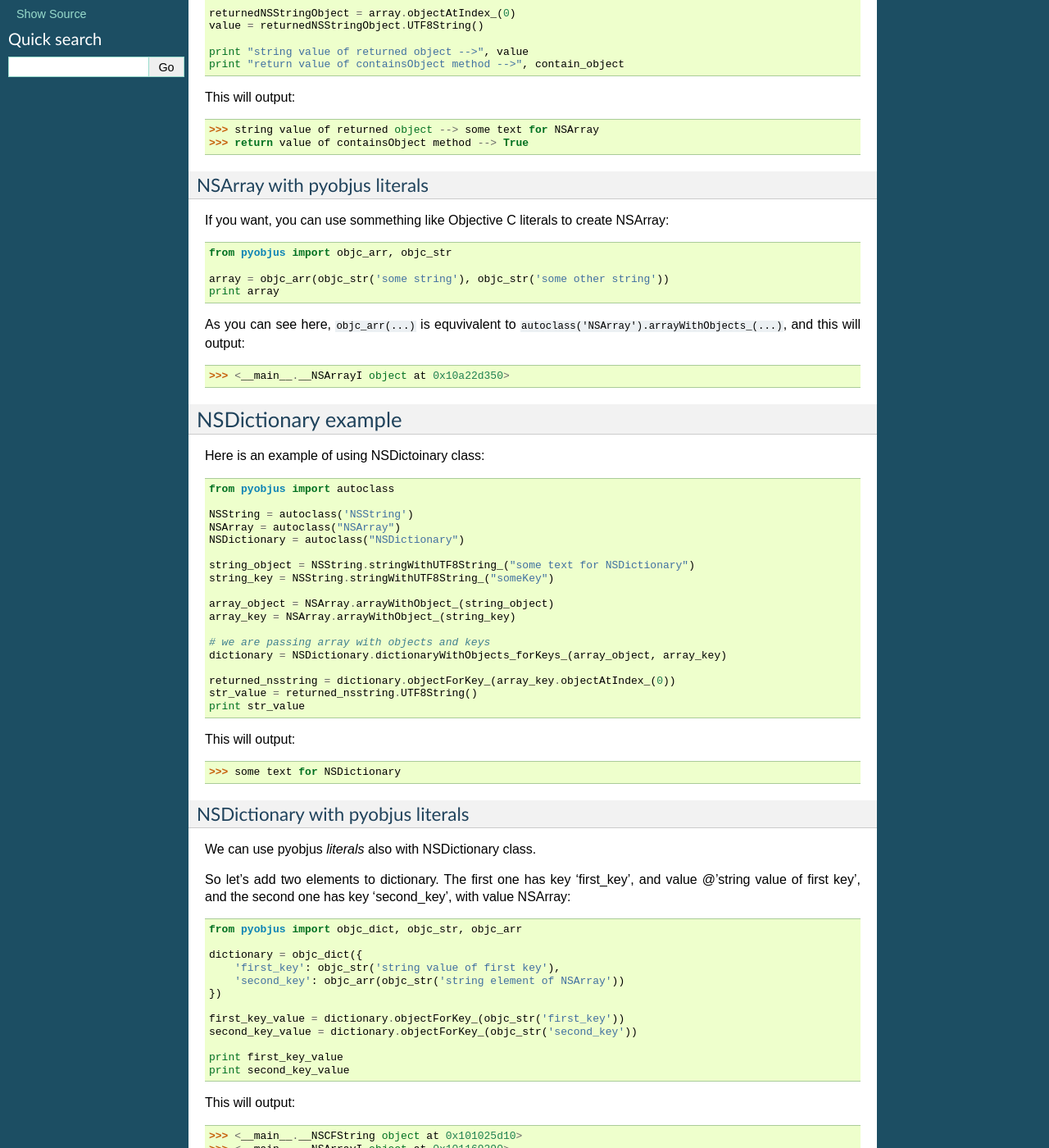
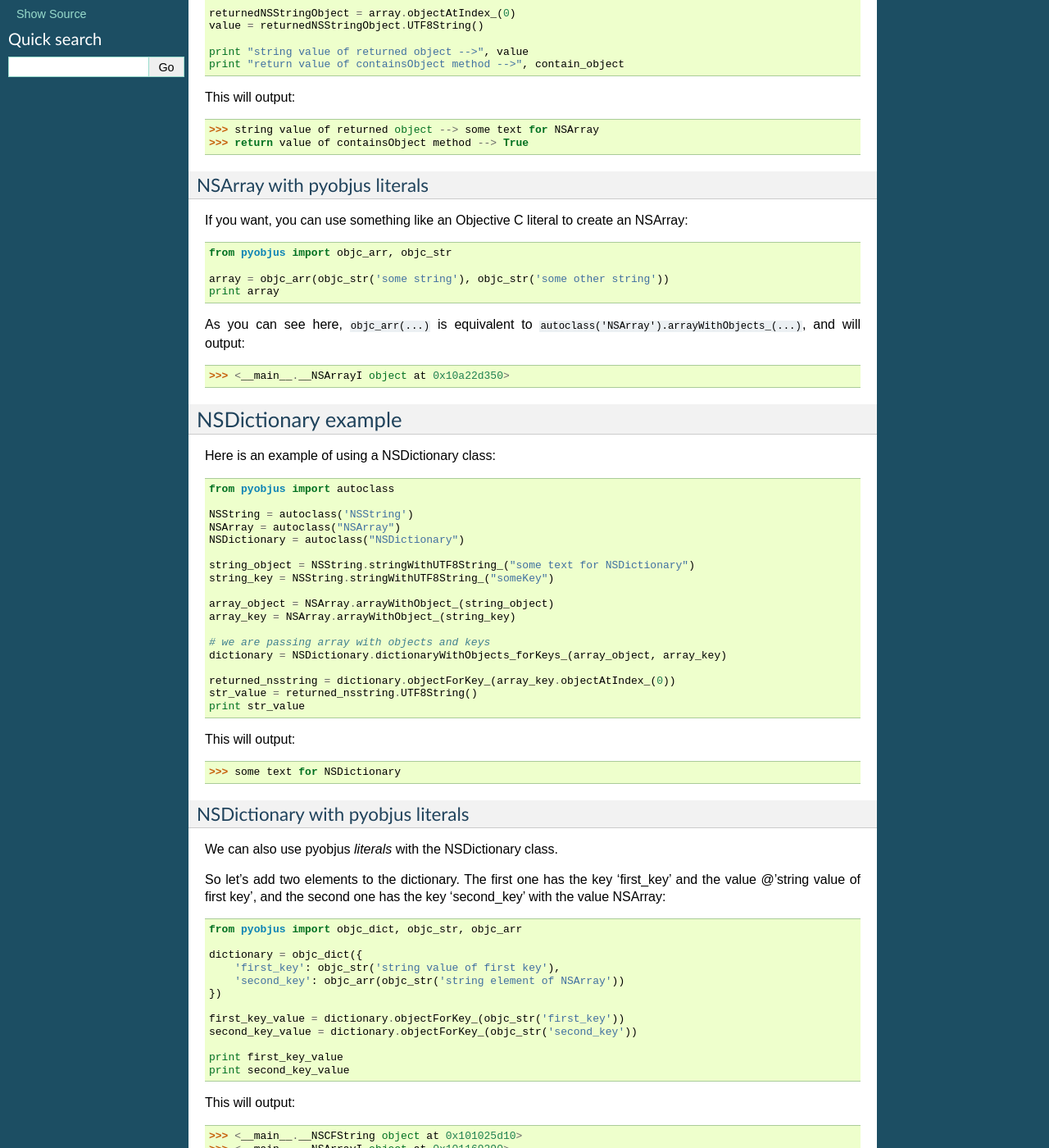
Before and after one commit to kivy/pyobjus, a Sphinx documentation site: the page built from docs/source/foundation_eg.rst, in a window 1280 px wide and 1400 px high, scrolled down 407 px. Shown: the whole window at 82% size. Built offline with Sphinx 7.4.7, drawn with Linux system fonts in a browser that asks for light colours; some of the changed text lies outside the part shown.

Commit message:
doc: grammar teaks to docs/sources/foundation_eg.rst

```diff
--- a/docs/source/foundation_eg.rst
+++ b/docs/source/foundation_eg.rst
@@ -5,12 +5,14 @@ Foundation framework examples
 
 .. module:: pyobjus
 
-This part of the documentation covers examples of using classes from foundation framework.
+This part of the documentation covers examples of using classes from the
+`Foundation framework
+<https://developer.apple.com/library/mac/documentation/Cocoa/Reference/Foundation/ObjC_classic/>`_.
 
 NSArray example
 ---------------
 
-Here is an example of using NSArray class::
+Here is an example of using the NSArray class::
 
     from pyobjus import autoclass
 
@@ -38,22 +40,23 @@ This will output::
 NSArray with pyobjus literals
 ~~~~~~~~~~~~~~~~~~~~~~~~~~~~~
 
-If you want, you can use sommething like Objective C literals to create NSArray::
+If you want, you can use something like an Objective C literal to create an
+NSArray::
 
     from pyobjus import objc_arr, objc_str
 
     array = objc_arr(objc_str('some string'), objc_str('some other string'))
     print array
 
-As you can see here, ``objc_arr(...)`` is equvivalent to ``autoclass('NSArray').arrayWithObjects_(...)``,
-and this will output::
+As you can see here, ``objc_arr(...)`` is equivalent to
+``autoclass('NSArray').arrayWithObjects_(...)``, and will output::
 
     >>> <__main__.__NSArrayI object at 0x10a22d350>
 
 NSDictionary example
 --------------------
 
-Here is an example of using NSDictoinary class::
+Here is an example of using a NSDictionary class::
 
     from pyobjus import autoclass
 
@@ -81,9 +84,11 @@ This will output::
 NSDictionary with pyobjus literals
 ~~~~~~~~~~~~~~~~~~~~~~~~~~~~~~~~~~
 
-We can use pyobjus `literals` also with NSDictionary class.
+We can also use pyobjus `literals` with the NSDictionary class.
 
-So let's add two elements to dictionary. The first one has key 'first_key', and value @'string value of first key', and the second one has key 'second_key', with value NSArray::
+So let's add two elements to the dictionary. The first one has the key
+'first_key' and the value @'string value of first key', and the second one has
+the key 'second_key' with the value NSArray::
 
     from pyobjus import objc_dict, objc_str, objc_arr
 
```
